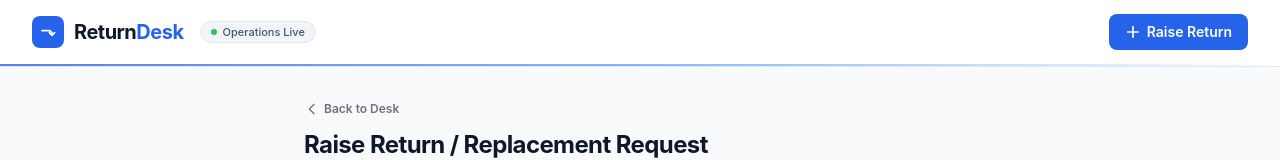
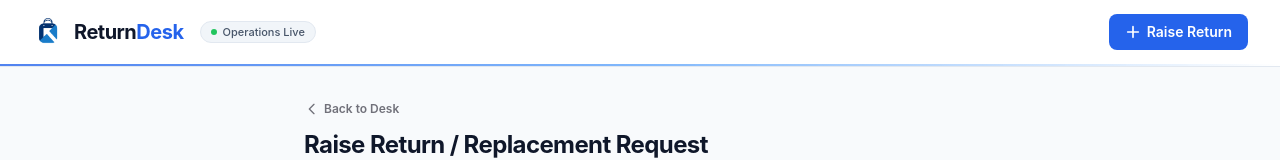
Before and after one commit to parkheegulati/ReturnDesk, a Next.js app: page /requests/new in a window 1280 px wide. Shown: the top 160 px of the page. Built offline with nearby package versions, Linux system fonts and the light colour scheme.

Commit message:
update color scheme to slate and blue

```diff
--- a/components/Navbar.tsx
+++ b/components/Navbar.tsx
@@ -1,17 +1,23 @@
 import Link from 'next/link';
+import Image from 'next/image';
 
 export function Navbar() {
   return (
     <header className="bg-white/95 backdrop-blur-md border-b border-slate-200 sticky top-0 z-30 shadow-2xs">
       <div className="max-w-7xl mx-auto px-4 sm:px-6 lg:px-8">
         <div className="flex items-center justify-between h-16">
-          {/* Brand Wordmark & Operations Pill */}
+          {/* Brand Logo, Wordmark & Operations Pill */}
           <div className="flex items-center space-x-3 sm:space-x-4">
             <Link href="/" className="flex items-center space-x-2.5 group">
-              <div className="w-8 h-8 rounded-lg bg-blue-600 flex items-center justify-center text-white shadow-xs group-hover:bg-blue-700 transition-colors">
-                <svg className="w-4 h-4" fill="none" viewBox="0 0 24 24" stroke="currentColor" strokeWidth={2.5}>
-                  <path strokeLinecap="round" strokeLinejoin="round" d="M3 10h10a5 5 0 015 5v2m0 0l-4-4m4 4l4-4" />
-                </svg>
+              <div className="relative w-8 h-9 flex items-center justify-center transition-transform group-hover:scale-105">
+                <Image
+                  src="/logo.png"
+                  alt="ReturnDesk Logo"
+                  width={32}
+                  height={36}
+                  className="h-8 w-auto object-contain drop-shadow-2xs"
+                  priority
+                />
               </div>
               <span className="font-bold text-xl tracking-tight text-slate-900 flex items-center">
                 Return<span className="text-blue-600">Desk</span>
```
Also changed, not shown: app/icon.png (added), public/logo.png (added).
